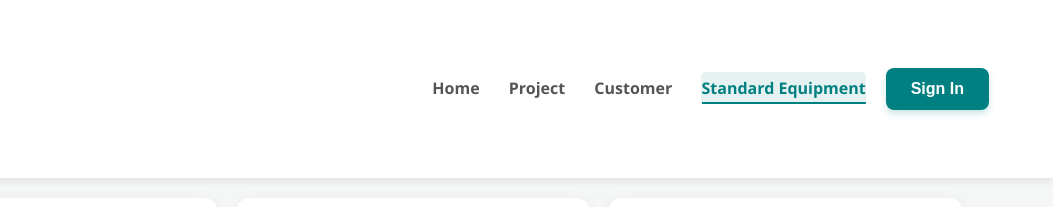
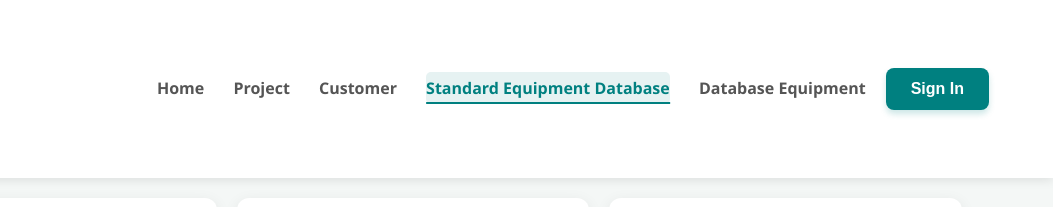
Before and after one commit to Vu-dat/Calibration-Certifiation, a plain HTML site: page equipment.html in a window 1280 px wide. Shown: the top 207 px of the page, 227-1280 px from the left. Drawn offline with Linux system fonts and the light colour scheme.

Commit message:
Add database equipment on navigation

```diff
--- a/equipment.html
+++ b/equipment.html
@@ -79,7 +79,8 @@
             <a href="index.html" id="nav-home">Home</a>
             <a href="project.html" id="nav-project">Project</a>
             <a href="customer.html" id="nav-customer">Customer</a>
-            <a href="equipment.html" id="nav-equipment" class="active">Standard Equipment</a>
+            <a href="equipment.html" id="nav-equipment" class="active">Standard Equipment Database</a>
+            <a href="databasequipment.html" id="nav-databasequipment">Database Equipment</a>
         </nav>
         <button class="btn-shiny" onclick="location.href='signin.html'">Sign In</button>
     </div>
```
